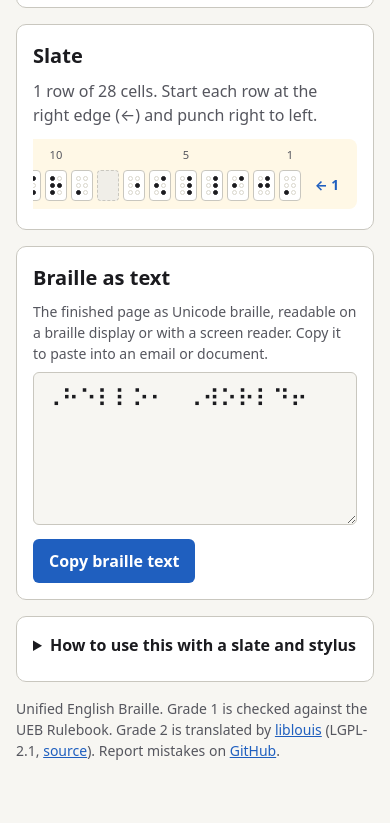
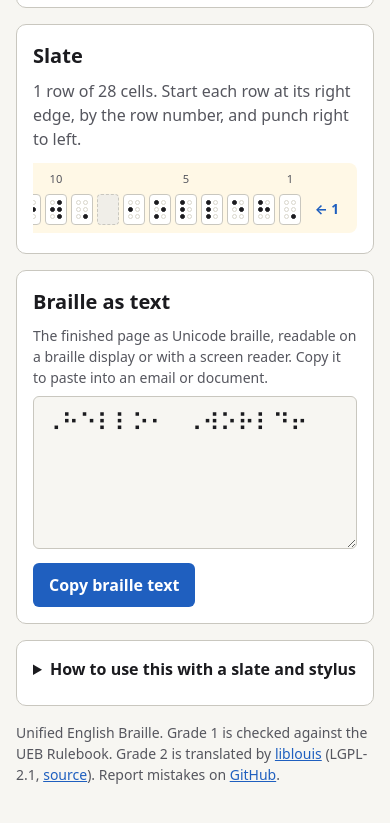
Before and after one commit to JonCrenshaw/BrailleTraductor, a website built with Vite: page index.html in a window 390 px wide. Shown: the part 856-1679 px from the top of the page. Built offline with nearby package versions, Linux system fonts and the light colour scheme.

Commit message:
fix(a11y): screen readers get the writing side in punching order
From an axe-core audit (0 violations, light/dark, desktop/phone) plus a
manual accessibility-tree review:

- The writing side was reversed in the DOM, so screen readers read each
  row from its end ("Bob Hi"). Cells now stay in writing order in the DOM
  and the row is laid out right to left with CSS direction: rtl; the left
  arrow moves to the next cell to punch.
- Cell labels lead with the meaning, then the position.
- The slate grid describes how to use it (arrow keys, the text box).
- The summary no longer says "(←)", which was read as "left arrow".
- The help section's headings sit under their own heading.
- The Grade 2 loading message is cleared after loading, and a load failure
  is announced.

Co-Authored-By: Claude Opus 5.5 <noreply@anthropic.com>

```diff
--- a/index.html
+++ b/index.html
@@ -75,7 +75,7 @@
               Grade 1 spells every letter out. Grade 2 uses contractions, which most braille readers
               expect.
             </p>
-            <p id="grade-status" class="hint" role="status" hidden></p>
+            <p id="grade-status" class="hint" hidden></p>
           </div>
         </div>
 
@@ -95,6 +95,11 @@
       <section id="output" class="output" aria-labelledby="output-heading" tabindex="-1">
         <h2 id="output-heading">Slate</h2>
         <p id="summary" class="summary"></p>
+        <p id="slate-help" class="visually-hidden">
+          Use the arrow keys to move from cell to cell, in the order you punch them. Each cell says
+          what it means and which dots to punch. The Braille as text box below has the whole message
+          as Unicode braille.
+        </p>
         <ul id="warnings" class="warnings" hidden></ul>
         <div id="pages"></div>
         <p id="empty" class="empty">Type a message above to see it in braille.</p>
@@ -116,6 +121,7 @@
         <button type="button" id="copy">Copy braille text</button>
       </section>
 
+      <h2 class="visually-hidden">Help</h2>
       <details class="help">
         <summary>How to use this with a slate and stylus</summary>
         <ol>
--- a/src/ui/main.ts
+++ b/src/ui/main.ts
@@ -94,9 +94,11 @@ async function ensureGrade(grade: Grade): Promise<void> {
     const { loadGrade2 } = await import('./grade2-loader');
     await loadGrade2();
     gradeStatus.hidden = true;
+    gradeStatus.textContent = '';
   } catch (err) {
     console.error(err);
     gradeStatus.textContent = "Couldn't load Grade 2. Showing Grade 1 instead; try again later.";
+    live.textContent = gradeStatus.textContent;
     gradeIn.value = '1';
   } finally {
     gradeLoading = false;
@@ -167,7 +169,7 @@ function update(): void {
   summaryEl.textContent = !hasContent
     ? ''
     : currentView() === 'write'
-      ? `${sizeText}. Start each row at the right edge (←) and punch right to left.`
+      ? `${sizeText}. Start each row at its right edge, by the row number, and punch right to left.`
       : `${sizeText}. This is how the page reads after you flip it over.`;
 
   unicodeOut.value = unicodeText(slate);
--- a/src/ui/render.ts
+++ b/src/ui/render.ts
@@ -2,7 +2,7 @@
 // what layout() returns and wires up keyboard navigation and the hover/focus tooltip.
 
 import { describeDots, mirror, toUnicode, type Dots } from '../engine/cell';
-import { isSpace, toWritingOrder, type Row, type SlateLayout } from '../engine/layout';
+import { isSpace, type Row, type SlateLayout } from '../engine/layout';
 import type { BrailleCell } from '../engine/types';
 
 export type View = 'write' | 'read';
@@ -18,19 +18,17 @@ interface SlotInfo {
 /** What each rendered slot shows, for the tooltip. */
 const slotData = new WeakMap<HTMLElement, SlotInfo>();
 
+/**
+ * Slots in the order they're written, which is also reading order: position 1 first. The writing
+ * side is flipped right to left with CSS (`direction: rtl`), not by reordering the DOM, so screen
+ * readers, arrow keys and column numbers all follow the order you punch the cells.
+ */
 function slotsFor(row: Row, view: View): SlotInfo[] {
-  if (view === 'write') {
-    return toWritingOrder(row).map((s) => ({
-      cell: s.cell,
-      shownDots: s.writeDots,
-      position: s.readingIndex + 1,
-    }));
-  }
-  return row.map((cell, i) => ({
-    cell: isSpace(cell) ? null : cell,
-    shownDots: isSpace(cell) ? 0 : cell!.dots,
-    position: i + 1,
-  }));
+  return row.map((cell, i) => {
+    const filled = isSpace(cell) ? null : cell;
+    const dots = filled ? filled.dots : 0;
+    return { cell: filled, shownDots: view === 'write' ? mirror(dots) : dots, position: i + 1 };
+  });
 }
 
 /** A six-dot cell drawing: dots 1-2-3 down the left column, 4-5-6 down the right. */
@@ -46,23 +44,21 @@ export function cellGraphic(dots: Dots, className = 'cell-graphic'): HTMLElement
   return el;
 }
 
+/** Screen reader label: what the cell is first, then where it is. */
 function cellLabel(slot: SlotInfo, rowNumber: number, width: number, view: View): string {
-  const where =
-    view === 'write'
-      ? `Row ${rowNumber}, cell ${slot.position} of ${width} from the right`
-      : `Row ${rowNumber}, cell ${slot.position} of ${width}`;
-  if (!slot.cell) return `${where}: empty`;
-  return `${where}: ${slot.cell.name}, ${describeDots(slot.cell.dots)}`;
+  const where = `row ${rowNumber}, cell ${slot.position} of ${width}${
+    view === 'write' ? ' from the right' : ''
+  }`;
+  if (!slot.cell) return `Empty. ${where}`;
+  return `${slot.cell.name}, ${describeDots(slot.cell.dots)}. ${where}`;
 }
 
-function ruler(width: number, view: View): HTMLElement {
+function ruler(width: number): HTMLElement {
   const el = document.createElement('div');
   el.className = 'ruler';
   el.setAttribute('aria-hidden', 'true');
   el.append(document.createElement('span'));
-  const positions = Array.from({ length: width }, (_, i) => i + 1);
-  if (view === 'write') positions.reverse();
-  for (const n of positions) {
+  for (let n = 1; n <= width; n++) {
     const tick = document.createElement('span');
     tick.className = 'tick';
     if (n === 1 || n % 5 === 0) tick.textContent = String(n);
@@ -97,7 +93,8 @@ export function renderSlate(container: HTMLElement, slate: SlateLayout, view: Vi
       'aria-label',
       `${pageName}, ${view === 'write' ? 'writing side, mirrored' : 'reading side'}`,
     );
-    grid.append(ruler(slate.cellsPerRow, view));
+    grid.setAttribute('aria-describedby', 'slate-help');
+    grid.append(ruler(slate.cellsPerRow));
 
     for (const row of rows) {
       rowNumber++;
@@ -114,7 +111,7 @@ export function renderSlate(container: HTMLElement, slate: SlateLayout, view: Vi
       endSpacer.className = 'row-num';
       endSpacer.setAttribute('aria-hidden', 'true');
 
-      rowEl.append(view === 'write' ? endSpacer : startLabel);
+      rowEl.append(startLabel);
       for (const slot of slotsFor(row, view)) {
         const cellEl = document.createElement('span');
         cellEl.className = slot.cell ? 'slot' : 'slot empty';
@@ -127,7 +124,7 @@ export function renderSlate(container: HTMLElement, slate: SlateLayout, view: Vi
         slotData.set(cellEl, slot);
         rowEl.append(cellEl);
       }
-      rowEl.append(view === 'write' ? startLabel : endSpacer);
+      rowEl.append(endSpacer);
       grid.append(rowEl);
     }
 
@@ -162,15 +159,17 @@ export function enableGridKeys(container: HTMLElement): void {
     const allRows = [...container.querySelectorAll<HTMLElement>('.slate-row')];
     const rowIndex = allRows.indexOf(row);
     const col = rowCells.indexOf(current);
+    // On the writing side the row runs right to left, so the left arrow moves to the next cell.
+    const step = row.closest('.view-write') ? -1 : 1;
     const cellAt = (r: number, c: number) => allRows[r]?.querySelectorAll<HTMLElement>('.slot')[c];
 
     let target: HTMLElement | null | undefined;
     switch (e.key) {
       case 'ArrowRight':
-        target = rowCells[col + 1];
+        target = rowCells[col + step];
         break;
       case 'ArrowLeft':
-        target = rowCells[col - 1];
+        target = rowCells[col - step];
         break;
       case 'ArrowDown':
         target = cellAt(rowIndex + 1, col);
--- a/src/ui/style.css
+++ b/src/ui/style.css
@@ -290,6 +290,12 @@ button {
   align-items: center;
 }
 
+.view-write .slate-row,
+.view-write .ruler {
+  /* Cells stay in writing order in the DOM; the writing side just lays them out right to left. */
+  direction: rtl;
+}
+
 .ruler {
   font-size: 0.7rem;
   color: var(--muted);
@@ -298,6 +304,7 @@ button {
 }
 
 .row-num {
+  direction: ltr;
   font-size: 0.85rem;
   color: var(--muted);
   text-align: center;
```
